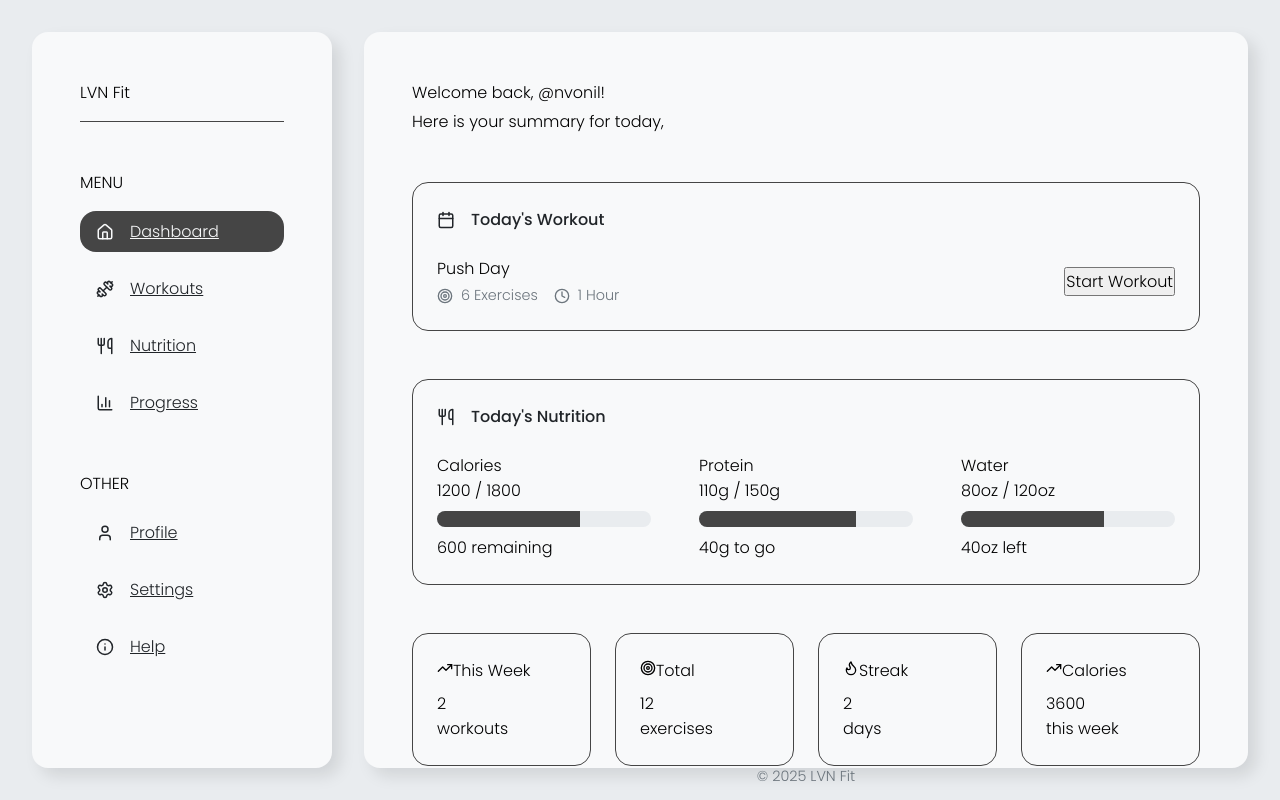
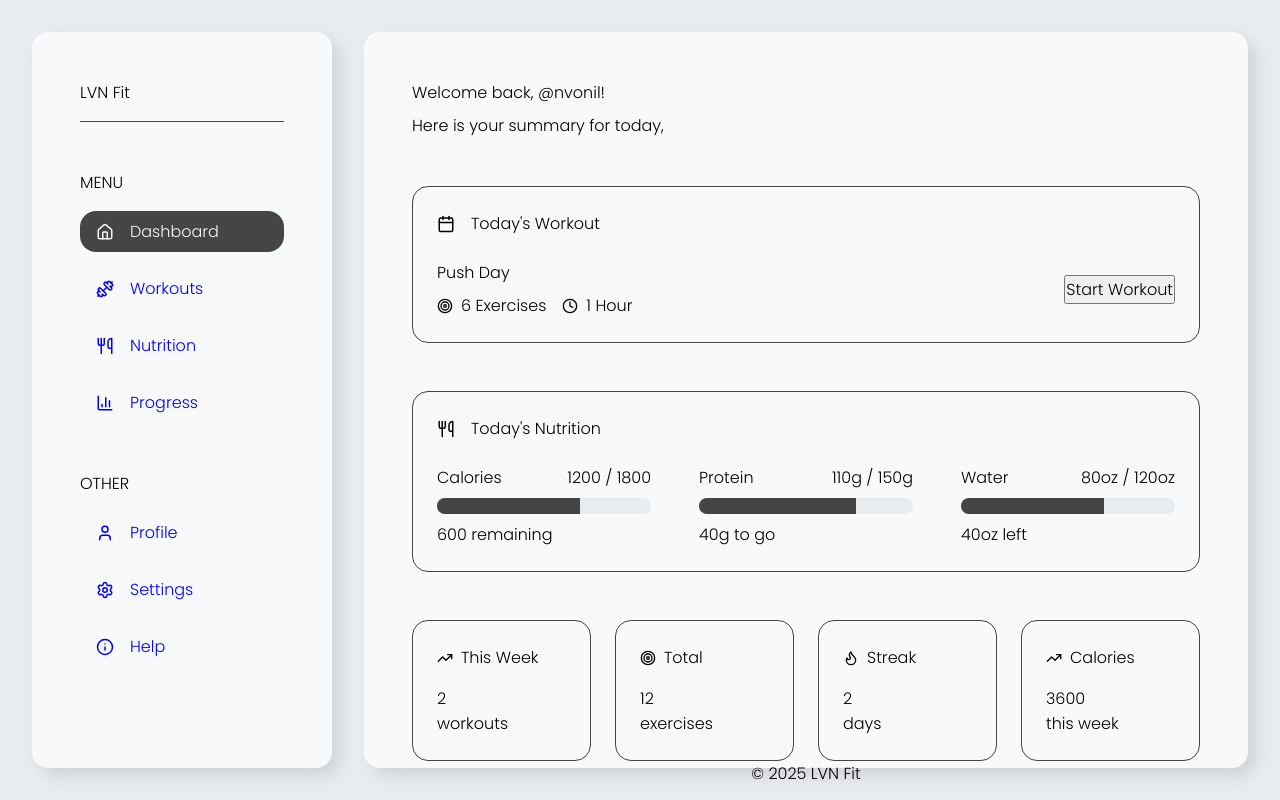
Before and after one commit to nvonil/lvn-fit, a React (Vite) app: page / in a window 1280 px wide. Built offline with nearby package versions, Linux system fonts and the light colour scheme.

Commit message:
Update styles to use new root variables

```diff
--- a/src/components/pages/dashboard/Dashboard.css
+++ b/src/components/pages/dashboard/Dashboard.css
@@ -1,40 +1,25 @@
 .dashboard {
     display: flex;
     flex-direction: column;
-    gap: 3rem;
+    gap: var(--space-large);
 }
 
 .dashboard-header {
     display: flex;
     flex-direction: column;
-    gap: 0.25rem;
-}
-
-.dashboard-title {
-    color: var(--primary-color);
-    font-size: 1.25rem;
-    font-weight: 600;
-}
-
-.dashboard-subtitle,
-.dashboard-workout-summary li,
-.dashboard-nutrition-suffix,
-.dashboard-stats-header,
-.dashboard-stats-description {
-    color: var(--secondary-text);
-    font-size: 0.9rem;
+    gap: var(--space-small);
 }
 
 .dashboard-section,
 .dashboard-stats-bubble {
-    border: 1px solid var(--primary-color);
-    border-radius: 1rem;
+    border: 1px solid var(--color-primary);
+    border-radius: var(--space-base);
 
     display: flex;
     flex-direction: column;
-    gap: 1.5rem;
+    gap: var(--space-medium);
 
-    padding: 1.5rem;
+    padding: var(--space-medium);
 
     transition: transform 0.3s;
 }
@@ -44,12 +29,9 @@
 }
 
 .dashboard-label {
-    color: var(--primary-text);
-    font-weight: 500;
-
     display: flex;
     align-items: center;
-    gap: 1rem;
+    gap: var(--space-base);
 }
 
 /* Workout Section */
@@ -63,84 +45,62 @@
 .dashboard-workout-info {
     display: flex;
     flex-direction: column;
-    gap: 0.25rem;
-}
-
-.dashboard-workout-day {
-    color: var(--primary-text);
+    gap: var(--space-small);
 }
 
 .dashboard-workout-summary {
     display: flex;
-    gap: 1rem;
+    gap: var(--space-base);
 }
 
 .dashboard-workout-summary li {
     display: flex;
     align-items: center;
-    gap: 0.5rem;
-}
-
-.dashboard-workout-button {
-    background-color: var(--primary-color);
-    border: none;
-    border-radius: 1rem;
-    color: var(--secondary-background);
-    cursor: pointer;
-
-    padding: 0.5rem 1rem;
-
-    transition: transform 0.3s;
-}
-
-.dashboard-workout-button:hover {
-    transform: scale(1.025);
+    gap: var(--space-small);
 }
 
 /* Nutrition Section */
 
 .dashboard-nutrition-content {
     display: flex;
-    justify-content: space-between;
-    gap: 3rem;
+    gap: var(--space-large);
 }
 
 .dashboard-nutrition-macro {
     display: flex;
     flex-direction: column;
-    gap: 0.5rem;
+    gap: var(--space-small);
     flex: 1;
 }
 
-.dashboard-nutrition-header {
+.dashboard-nutrition-info {
     display: flex;
     justify-content: space-between;
 }
 
 .dashboard-nutrition-progress-bar {
-    width: 100%;
     height: 1rem;
 
-    background-color: var(--primary-background);
-    border-radius: 1rem;
+    background-color: var(--background-primary);
+    border-radius: var(--space-base);
 }
 
 .dashboard-nutrition-progress-fill {
     height: 100%;
 
-    background-color: var(--primary-color);
-    border-radius: 1rem 0 0 1rem;
+    background-color: var(--color-primary);
+    border-radius: var(--space-base) 0 0 var(--space-base);
 }
 
 /* Stats Section */
 
 .dashboard-stats-content {
     display: flex;
-    gap: 1.5rem;
+    gap: var(--space-medium);
 }
 
 .dashboard-stats-bubble {
-    gap: 0.5rem;
+    gap: var(--space-base);
     flex: 1;
 }
 
@@ -148,13 +108,8 @@
     transform: scale(1.025);
 }
 
-.dashboard-stats-header {
+.dashboard-stats-label {
     display: flex;
     align-items: center;
-    gap: 0.5rem;
+    gap: var(--space-small);
 }
-
-.dashboard-stats-value {
-    color: var(--primary-text);
-    font-weight: 500;
-}
--- a/src/components/sidebar/Sidebar.css
+++ b/src/components/sidebar/Sidebar.css
@@ -1,66 +1,54 @@
 .sidebar {
-    background-color: var(--secondary-background);
-    border-radius: 1rem;
+    background-color: var(--background-secondary);
+    border-radius: var(--space-base);
     box-shadow: 0.5rem 0.5rem 1rem rgba(0, 0, 0, 0.1);
 
     width: 300px;
-    padding: 3rem;
-}
-
-.sidebar-title {
-    color: var(--primary-color);
-    font-size: 1.5rem;
-    font-weight: 600;
+    padding: var(--space-large);
 }
 
 .sidebar-divider {
     height: 1px;
-    margin: 1rem 0 3rem 0;
+    margin: var(--space-base) 0 var(--space-large) 0;
 
-    background-color: var(--primary-color);
+    background-color: var(--color-primary);
     border: none;
+    border-radius: var(--space-base);
 }
 
 .sidebar-section {
     display: flex;
     flex-direction: column;
-    gap: 1rem;
+    gap: var(--space-base);
 
-    margin-bottom: 3rem;
-}
-
-.sidebar-label {
-    color: var(--secondary-text);
-    font-size: 0.9rem;
-    letter-spacing: 0.1rem;
+    margin-bottom: var(--space-large);
 }
 
 .sidebar-nav {
     display: flex;
     flex-direction: column;
-    gap: 1rem;
+    gap: var(--space-base);
 }
 
 .sidebar-link {
     display: flex;
     align-items: center;
-    gap: 1rem;
+    gap: var(--space-base);
 
-    border-radius: 1rem;
-    color: var(--primary-text);
-    /* cursor: pointer; */
+    border-radius: var(--space-base);
+    text-decoration: none;
 
-    padding: 0.5rem 1rem;
+    padding: var(--space-small) var(--space-base);
 
-    transition: all 0.3s;
+    transition: background-color 0.3s, color 0.3s;
 }
 
 .sidebar-link:hover {
-    background-color: var(--primary-background);
+    background-color: var(--background-primary);
 }
 
 .sidebar-link.active {
-    background-color: var(--primary-color);
-    color: var(--secondary-background);
+    background-color: var(--color-primary);
+    color: var(--background-secondary);
     pointer-events: none;
 }
--- a/src/styles/App.css
+++ b/src/styles/App.css
@@ -7,11 +7,11 @@
 }
 
 .page-container {
-    background-color: var(--secondary-background);
-    border-radius: 1rem;
+    background-color: var(--background-secondary);
+    border-radius: var(--space-base);
     box-shadow: 0.5rem 0.5rem 1rem rgba(0, 0, 0, 0.1);
 
-    padding: 3rem;
+    padding: var(--space-large);
 
     display: flex;
     flex-direction: column;
@@ -20,7 +20,5 @@
 }
 
 .page-footer {
-    color: var(--secondary-text);
-    font-size: 0.9rem;
     text-align: center;
 }
--- a/src/styles/global.css
+++ b/src/styles/global.css
@@ -1,25 +1,37 @@
-@import url("https://fonts.googleapis.com/css2?family=Poppins:ital,wght@0,100;0,200;0,300;0,400;0,500;0,600;0,700;0,800;0,900;1,100;1,200;1,300;1,400;1,500;1,600;1,700;1,800;1,900&display=swap");
-
 * {
     margin: 0;
     padding: 0;
     box-sizing: border-box;
 
     font-family: "Poppins", sans-serif;
-    font-size: 1rem;
-    font-weight: 300;
+    font-size: var(--font-size-base);
+    font-weight: var(--font-weight-base);
 }
 
 :root {
-    --primary-background: #e9ecef;
-    --secondary-background: #f8f9fa;
+    --color-primary: #454545;
 
-    --primary-text: #212529;
-    --secondary-text: #6c757d;
+    --background-primary: #e9ecef;
+    --background-secondary: #f8f9fa;
 
-    --primary-color: #454545;
+    --text-primary: #212529;
+    --text-secondary: #6c757d;
+
+    --space-base: 1rem;
+    --space-small: 0.5rem;
+    --space-medium: 1.5rem;
+    --space-large: 3rem;
+
+    --font-size-base: 1rem;
+    --font-size-small: 0.9rem;
+    --font-size-medium: 1.25rem;
+    --font-size-large: 1.5rem;
+
+    --font-weight-base: 300;
+    --font-weight-semibold: 450;
+    --font-weight-bold: 600;
 }
 
 body {
-    background-color: var(--primary-background);
+    background-color: var(--background-primary);
 }
```
